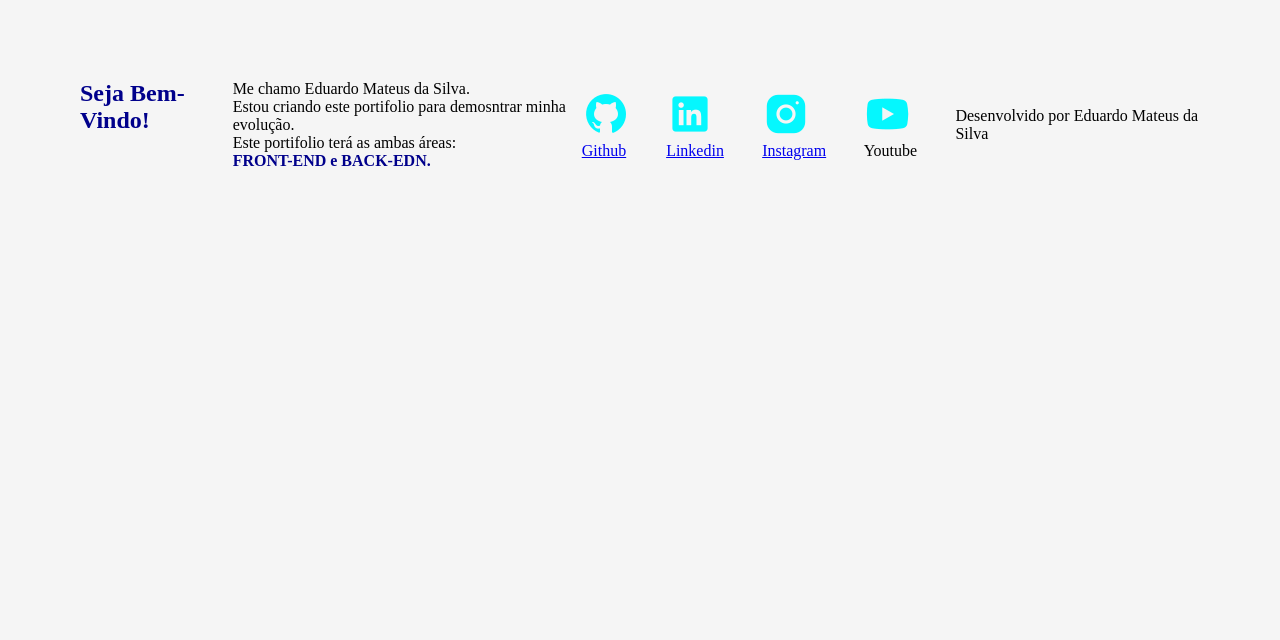
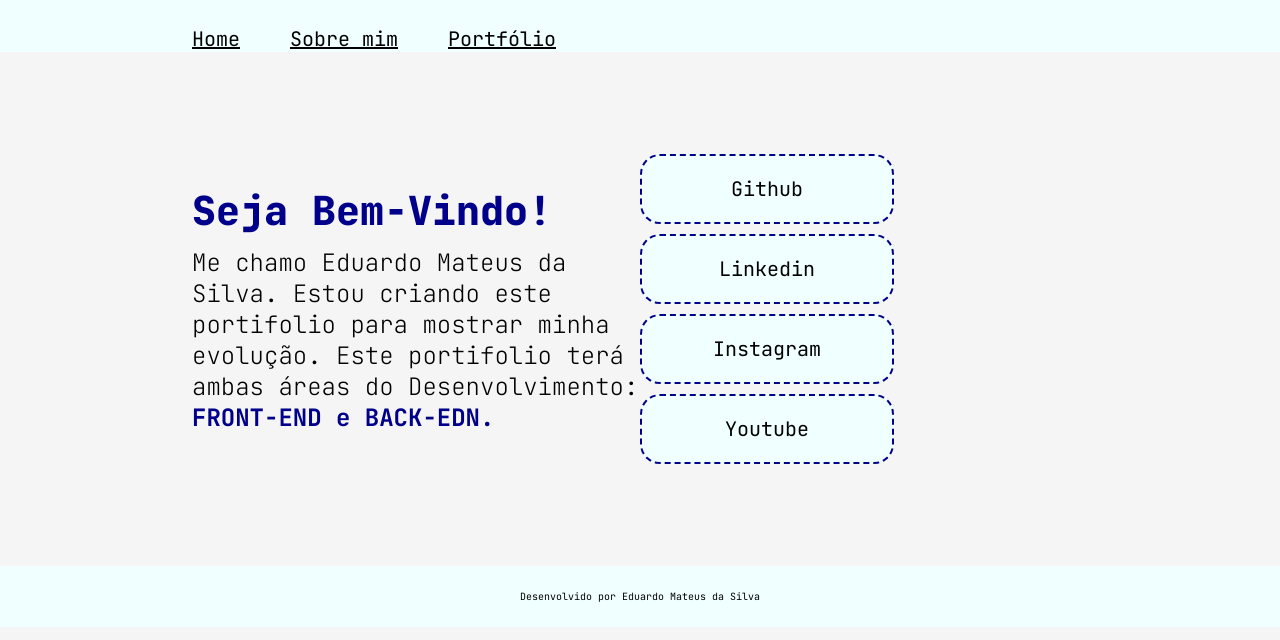
Before and after one commit to Eduardo-Silva-Mateus/Portfolio-Eduardo-Mateus-Silva, a plain HTML site: page index.html in a window 1280 px wide. Drawn offline with Linux system fonts and the light colour scheme.

Commit message:
Terminado a página principal index, começar agora as páginas (sobre mim e portfólio)

```diff
--- a/index.html
+++ b/index.html
@@ -4,61 +4,50 @@
     <link rel="stylesheet" href="style/style-index.css">
     <meta charset="UTF-8">
     <meta name="viewport" content="width=device-width, initial-scale=1.0">
-
     <title>
       Portfólio
     </title>
   </head>
 
   <body class="corpo">
+    <header class="cabecalho">
+      <nav class="cabecalho_menu">
+        <a class="cabecalho_menu_link" href="">Home</a>
+        <a class="cabecalho_menu_link" href="">Sobre mim</a>
+        <a class="cabecalho_menu_link" href="">Portfólio</a>
+      </nav>
+    </header>
+    <main class="apresentacao">
       <section class="corpo_secao">
         <h1 class=" corpo_secao_titulo">
           Seja Bem-Vindo!
         </h1>
-
         <p class="corpo_secao_texto">
-          Me chamo Eduardo Mateus da Silva.<br>
+            Me chamo Eduardo Mateus da Silva.
             Estou criando este portifolio para
-          demosntrar minha evolução. <br>
-          Este portifolio terá as ambas áreas:<br>
-          <strong>FRONT-END e BACK-EDN.</strong>
-
+            mostrar minha evolução. Este portifolio terá  ambas áreas do Desenvolvimento:<br>
+            <strong class="texto_editado">FRONT-END e BACK-EDN.</strong>
         </p>
       </section>
-
-    <div class="links_links">
-      <a href="https://github.com/Eduardo-Silva-Mateus">
-        <img src="assets/icons8-github-48.png" alt="logo github" >
+        <div class="links">
+          <a class="links_links" href="https://github.com/Eduardo-Silva-Mateus">
             Github
           </a>
-    </div>
-
-    <div class="links_links">
-      <a href="https://www.linkedin.com/feed/?trk=guest_homepage-basic_nav-header-signin">
-        <img src="assets/icons8-linkedin-48.png" alt="logo linkedin">
+          <a class="links_links" href="https://www.linkedin.com/feed/?trk=guest_homepage-basic_nav-header-signin">
             Linkedin
           </a>
-    </div>
-
-    <div class="links_links">
-      <a href="https://www.intagram.com/eduardomateus.silva">
-        <img src="assets/icons8-instagram-48.png" alt="logo instagram" href="">
+          <a class="links_links" href="https://www.instagram.com/eduardomateusda.silva/">
             Instagram
           </a>
-    </div>
-
-    <div class="links_links">
-      <a>
-        <img src="assets/icons8-youtube-48 (1).png" alt="logo youtube">
+          <a class="links_links">
             Youtube
           </a>
         </div>
-      <footer>
-        <p>
+      </main>
+      <footer class="rodape">
+        <p class="corpo_secao_texto_rodape">
           Desenvolvido por Eduardo Mateus da Silva
         </p>
       </footer>
-
   </body>
-
 </html>
--- a/style/style-index.css
+++ b/style/style-index.css
@@ -1,23 +1,89 @@
+@import url('https://fonts.googleapis.com/css2?family=JetBrains+Mono:ital,wght@0,100..800;1,100..800&display=swap');
+
 *{
     background-color: whitesmoke;
-    margin:0vh;
-    padding: 0vh;
+    margin:0;
+    padding: 0;
+}
+.cabecalho{
+    background-color: azure;
+    padding: 2% 0% 0% 15%;
+
+}
+.cabecalho_menu{
+    background-color: azure;
+    display: flex;
+    gap: 50px;
+}
+.cabecalho_menu_link{
+    background-color: azure;
+    font-family: "JetBrains Mono", monospace;
+    font-size: 20px;
+    font-weight: 400;
+    color: black;
+}
+.corpo{
+    box-sizing: border-box;
+}
+.apresentacao{
+    padding: 8% 15%;
+    display: flex;
+    justify-content: space-between;
+}
+.corpo_secao{
+    width: 620px;
+    display: flex;
+    flex-direction: column;
+    justify-content: center;
+    gap: 10px;
+}
+.corpo_secao_titulo{
+    color: darkblue;
+    font-size: 40px;
+    font-family: "JetBrains Mono", monospace;
+    font-weight: 800;
+}
+.corpo_secao_texto{
+    font-size: 24px;
+    font-family: "JetBrains Mono", monospace;
+    font-weight: 200;
 }
 
-.corpo{
-    display: flex;
-    justify-content: center;
-    align-items: center;
-    margin: 10vh;
-}
-h1{
-    color: darkblue;
+.texto_editado{
+    color:darkblue;
 }
 
-strong{
-    color:darkblue;
+.links{
+    display: flex;
+    flex-direction: column;
+    width: 620px;
+    gap: 10px;
 }
-.corpo_secao{
-    display: flex;
 
+.links_links{
+    background-color: azure;
+    text-decoration: none;
+    color: black;
+    width: 250px;
+    border: 2px;
+    border-style: dashed;
+    border-color: darkblue;
+    border-radius: 20px;
+    text-align: center;
+    padding: 20px 0;
+    font-family: "JetBrains Mono", monospace;
+    font-size: 20px;
 }
+
+.rodape{
+  color: black;
+  background-color: azure;
+  padding: 24px;
+  text-align: center;
+}
+.corpo_secao_texto_rodape{
+    font-size: 10px;
+    font-family: "JetBrains Mono", monospace;
+    font-weight: 400;
+    background-color: azure;
+}
```
Also changed, not shown: 1 other file. Lines whose indentation alone changed are shown as unchanged.
